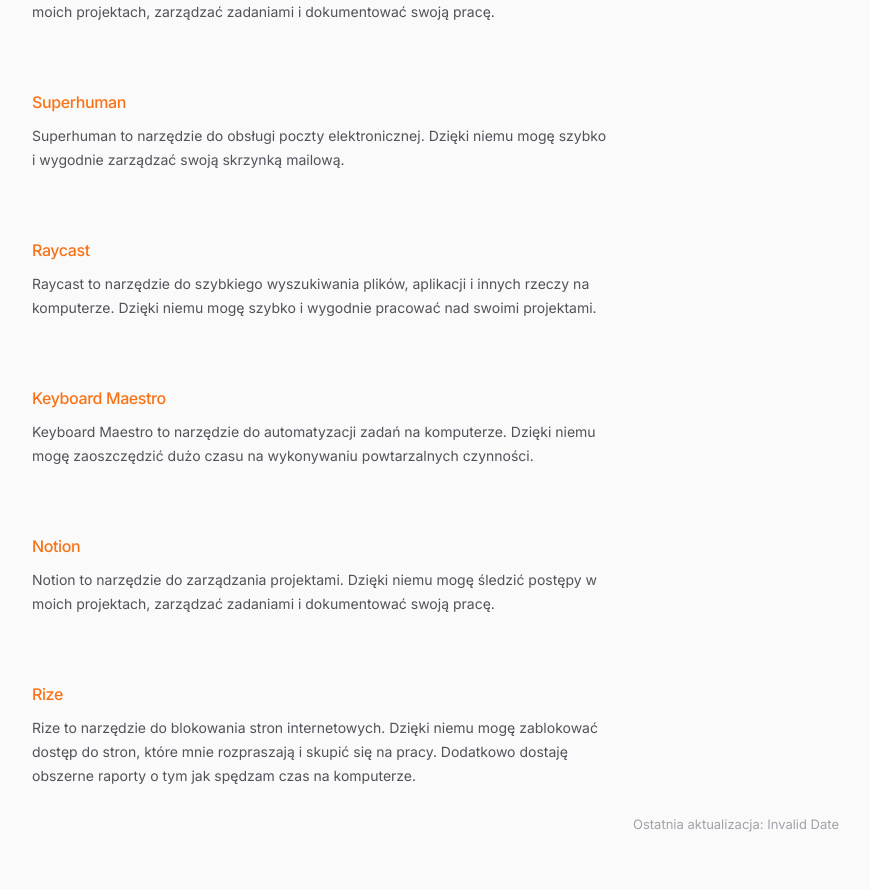
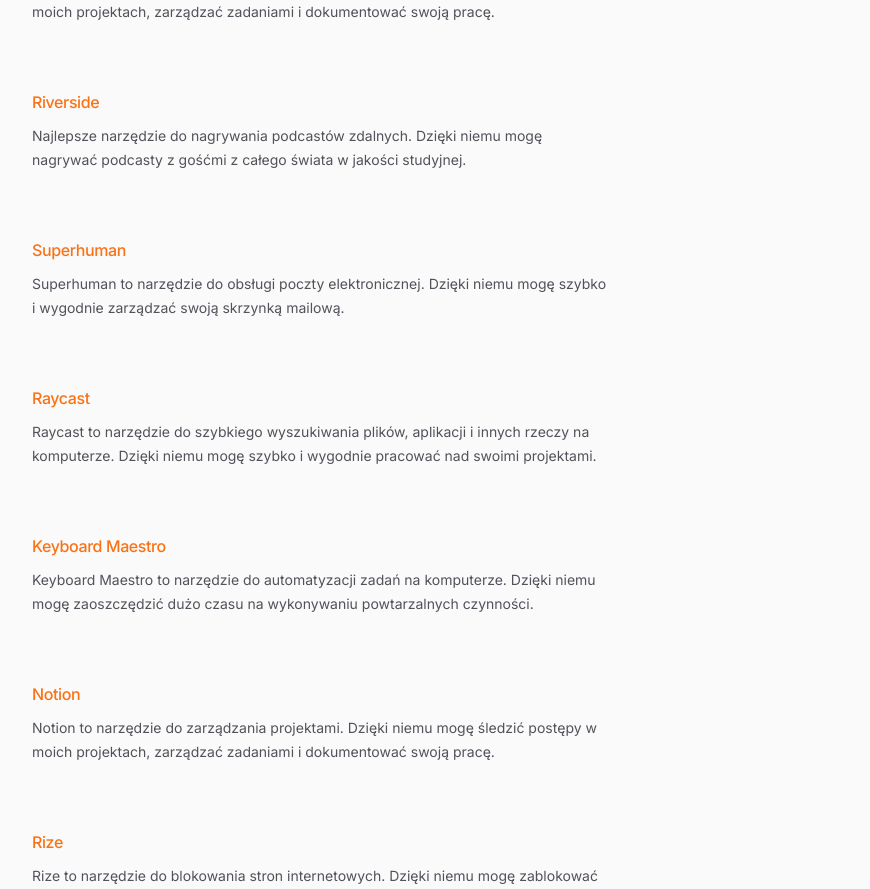
Before and after one commit to Dan86de/daniel-noworyta-page, a Next.js app: page /sprzet in a window 1280 px wide. Shown: the part 2920-3809 px from the top of the page, without its empty margins (313-1183 px from the left). Built offline with nearby package versions, Linux system fonts and the light colour scheme; no server answers; a web font is replaced by a local one.

Commit message:
Add riverside

```diff
--- a/src/app/(general)/sprzet/page.tsx
+++ b/src/app/(general)/sprzet/page.tsx
@@ -152,6 +152,14 @@
               ToDoist to narzędzie do zarządzania zadaniami. Dzięki niemu mogę
               śledzić postępy w moich projektach, zarządzać zadaniami i
               dokumentować swoją pracę.
+            </Tool>{" "}
+            <Tool
+              title="Riverside"
+              href={"https://www.riverside.fm/?via=daniel-noworyta"}
+            >
+              Najlepsze narzędzie do nagrywania podcastów zdalnych. Dzięki niemu
+              mogę nagrywać podcasty z gośćmi z całego świata w jakości
+              studyjnej.
             </Tool>
             <Tool
               title="Superhuman"
@@ -173,7 +181,6 @@
               komputerze. Dzięki niemu mogę zaoszczędzić dużo czasu na
               wykonywaniu powtarzalnych czynności.
             </Tool>
-
             <Tool
               title="Notion"
               href={"https://affiliate.notion.so/yqwx1ua15z05"}
```
